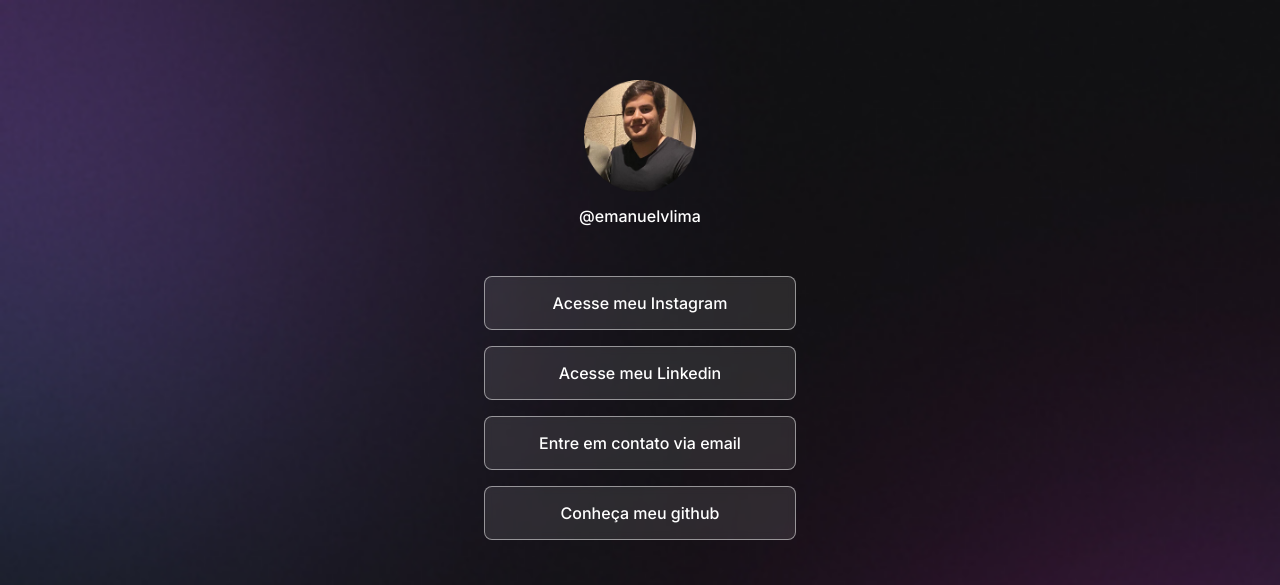
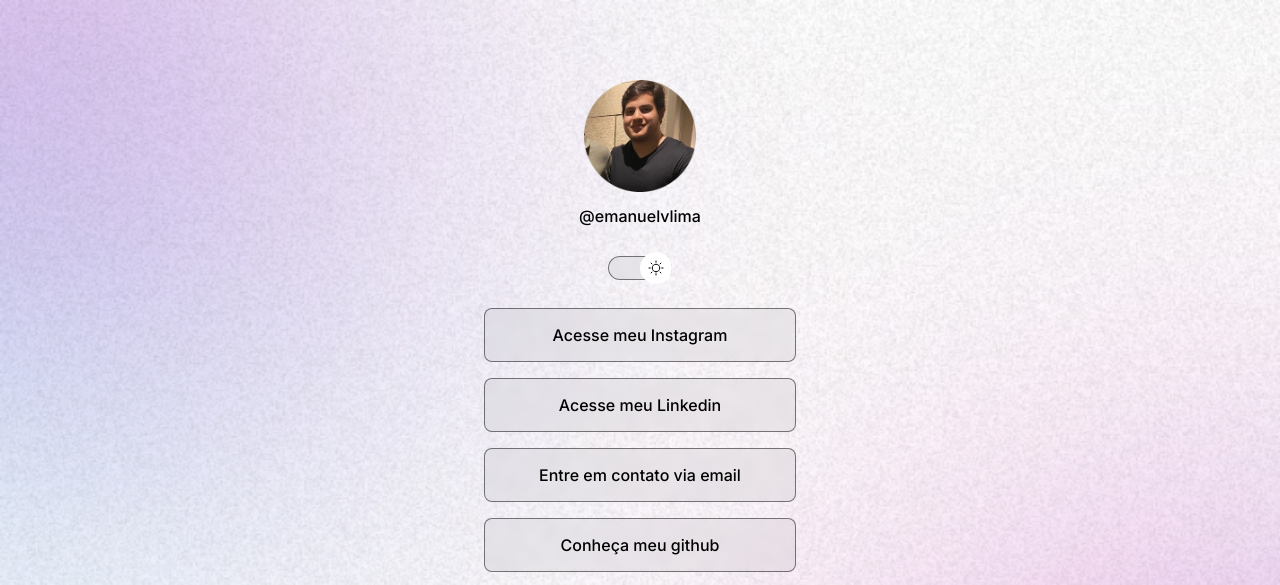
Before and after one commit to EmanuelSal/DevLinkProject, a plain HTML site: page projeto/index.html in a window 1280 px wide. Shown: the top 585 px of the page. Drawn offline with nearby package versions, Linux system fonts and the light colour scheme.

Commit message:
Add files via upload

```diff
--- a/projeto/index.html
+++ b/projeto/index.html
@@ -1,5 +1,5 @@
 <!DOCTYPE html>
-<html lang="pt-br">
+<html lang="pt-br" class="light">
   <head>
     <link rel="preconnect" href="https://fonts.googleapis.com" />
     <link rel="preconnect" href="https://fonts.googleapis.com" crossorigin />
@@ -22,6 +22,12 @@
         />
         <p>@emanuelvlima</p>
       </div>
+
+      <div id="switch"  onclick="toggleMode()">
+        <button> </button>
+        <span> </span>
+      </div>
+
       <ul>
         <li>
           <a href="https://www.instagram.com/emanuelvlima/" target="_blank"
@@ -79,5 +85,6 @@
       nomodule
       src="https://unpkg.com/ionicons@7.1.0/dist/ionicons/ionicons.js">
     </script>
+    <script src="./script.js"></script>
   </body>
 </html>
--- /dev/null
+++ b/projeto/script.js
@@ -0,0 +1,10 @@
+function toggleMode() {
+  const html = document.documentElement
+  html.classList.toggle("light") // toggle: add or remove
+
+  /*if (html.classList.contains("light")) {
+    html.classList.remove("light")
+  } else {
+    html.classList.add("light")
+  }*/
+}
--- a/projeto/style.css
+++ b/projeto/style.css
@@ -2,6 +2,27 @@
   margin: 0;
   padding: 0;
   box-sizing: border-box;
+}
+
+:root {
+  --text-color: white;
+  --bg-url: url(./assets/assets/bg-mobile.jpg);
+  --stroke-color: rgba(255, 255, 255, 0.5);
+  --surface-color: rgba(255, 255, 255, 0.05);
+  --surface-color-hover: rgba(255, 255, 255, 0.02);
+  --highlight-color: rgba(255, 255, 255, 0, 2);
+  --switch-bg-url: url(./assets/assets/moon-stars.svg);
+}
+
+.light {
+  --text-color: black;
+  --bg-url: url(./assets/assets/bg-mobile-light.jpg);
+  --stroke-color: rgba(0, 0, 0, 0.5);
+  --surface-color: rgba(0, 0, 0, 0.05);
+  --surface-color-hover: rgba(0, 0, 0, 0.02);
+  --highlight-color: rgba(0, 0, 0, 0.1);
+    --switch-bg-url: url(./assets/assets/sun.svg);
+
 }
 
 /* media query */
@@ -11,13 +32,13 @@ body {
   background-position: top center;
   background-size: cover;*/
 
-  background: url(./assets/assets/bg-mobile.jpg) no-repeat top center / cover; /* shorthand (atalho) */
+  background: var(--bg-url) no-repeat top center / cover; /* shorthand (atalho) */
 }
 
 /* media query */
 body * {
   font-family: "Inter", sans-serif;
-  color: white; /* cor do texto */
+  color: var(--text-color); /* cor do texto */
 }
 
 #container {
@@ -27,6 +48,7 @@ body * {
   padding: 0px 24px; /* espaçamento interno */
 }
 
+/*profile*/
 #profile {
   /* id */
   text-align: center;
@@ -43,6 +65,43 @@ body * {
   font-weight: 500;
   line-height: 24px;
   margin-top: 8px;
+}
+
+/*switch*/
+#switch {
+  /* id */
+  position: relative; /* posição relativa */
+  width: 64px;
+  margin: 4px auto;
+}
+#switch button {
+  width: 32px;
+  height: 32px;
+  background: white var(--switch-bg-url) no-repeat center;
+  border: 0;
+  border-radius: 50%; /* borda */
+
+  position: absolute; /* posição absoluta */
+  top: 50%; /* alinha ao centro */
+  left: 0; /* alinha a esquerda */
+  z-index: 1; /* sobrepor */
+  transform: translateY(-50%); /* alinha ao centro */
+}
+
+.light #switch button {
+  right: 0; /* alinha a direita */
+  left: initial; /* alinha a esquerda */
+}
+
+#switch span {
+  display: block;
+  width: 64px;
+  height: 24px; /* altura */
+  background: var(--surface-color); /* cor de fundo */
+  border: 1px solid var(--stroke-color); /* borda */
+  backdrop-filter: blur(4px); /* desfoque */
+  -webkit-backdrop-filter: blur(4px); /* desfoque */
+  border-radius: 9999px; /* borda */
 }
 
 /* links */
@@ -62,8 +121,8 @@ ul li a {
 
   padding: 16px 24px; /* espaçamento interno */
 
-  background: rgba(255, 255, 255, 0.1); /* cor de fundo */
-  border: 1px solid rgba(255, 255, 255, 0.5); /* borda */
+  background: var(--surface-color); /* cor de fundo */
+  border: 1px solid var(--stroke-color); /* borda */
   border-radius: 8px;
 
   backdrop-filter: blur(4px); /* desfoque */
@@ -76,8 +135,8 @@ ul li a {
 
 /*pseudo-selector*/
 ul li a:hover {
-  background-color: rgba(255, 255, 255, 0.05); /* cor de fundo */
-  border: 1.5px solid white; /* borda */
+  background-color: var(--surface-color-hover); /* cor de fundo */
+  border: 1.5px solid var(--text-color); /* borda */
 }
 
 /*social-links*/
@@ -100,7 +159,7 @@ ul li a:hover {
 }
 
 #social-links a:hover {
-  background: rgba(255, 255, 255, 0.2); /* cor de fundo */
+  background: var(--highlight-color); /* cor de fundo */
   padding: 16px; /* espaçamento interno */
 }
 
```
